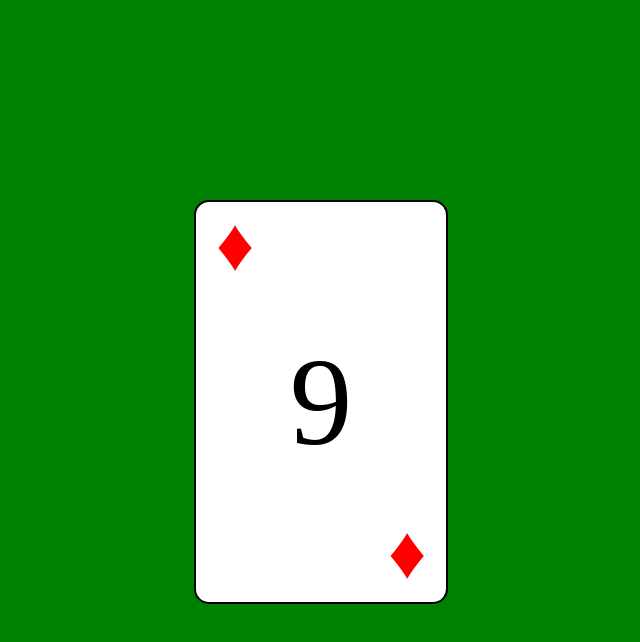
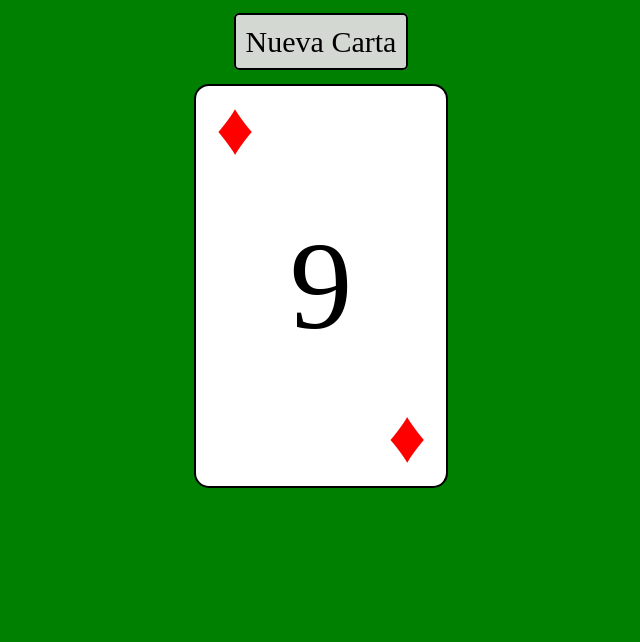
Before and after one commit to ARedondoVilla/4ga-Day10-Code-RandomCardDealer, a website built with webpack: page src/index.html in a window 1280 px wide. Shown: the whole page, without its empty margins (319-959 px from the left). Built offline with nearby package versions, Linux system fonts and the light colour scheme.

Commit message:
Code finalizado (boton incluido)

```diff
--- a/src/index.html
+++ b/src/index.html
@@ -1,18 +1,23 @@
 <!DOCTYPE html>
 
 <html lang="en">
+
 <head>
 	<meta charset="utf-8">
 	<meta name="viewport" content="width=device-width, initial-scale=1, shrink-to-fit=no">
 
 	<title>Ramdon Card Dealer</title>
 </head>
+
 <body>
+	<div class="wrapper">
+		<div class="button">
+			<a href="javascript:location.reload()">Nueva Carta</a>
+		</div>
 		<div class="container">
-        <div class="card">
-
+			<div class="card"></div>
 		</div>
-
 	</div>
 	</body>
+
 </html>
--- a/src/style.css
+++ b/src/style.css
@@ -5,7 +5,28 @@ body {
 .card {
     font-size: 125px;
 }
+.button {
+    width: 100%;
+    text-align: center;
+    margin: 25px 0;
+}
 
+.button a {
+    text-decoration: none;
+    color: black;
+    background-color: #D3D8D2;
+    padding: 10px;
+    border-radius: 5px;
+    font-size: 30px;
+    border: 2px solid black;
+
+}
+
+.wrapper {
+    width: 800px;
+    justify-content: center;
+    margin: 0 auto;
+}
 .container {
     background-color: white;
     width: 250px;
@@ -14,8 +35,8 @@ body {
     place-items: center;
     border-radius: 15px;
     position: relative;
-    margin: 200px auto;
     border: 2px solid black;
+    margin: 0 auto;
 }
 /* CLUBS */
 .clubs::before {
```
Also changed, not shown: src/main.js (+0 -9 lines). Lines whose indentation alone changed are shown as unchanged.
